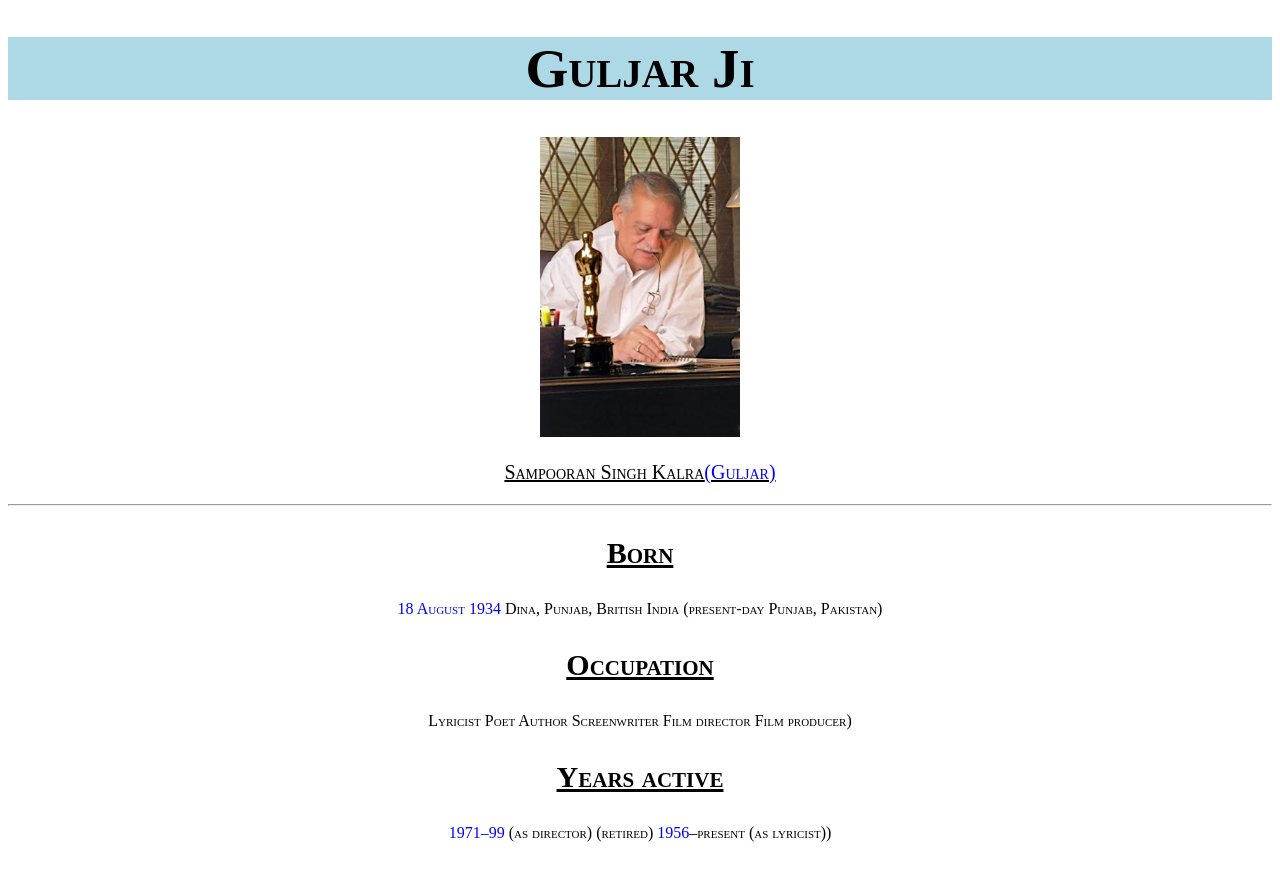
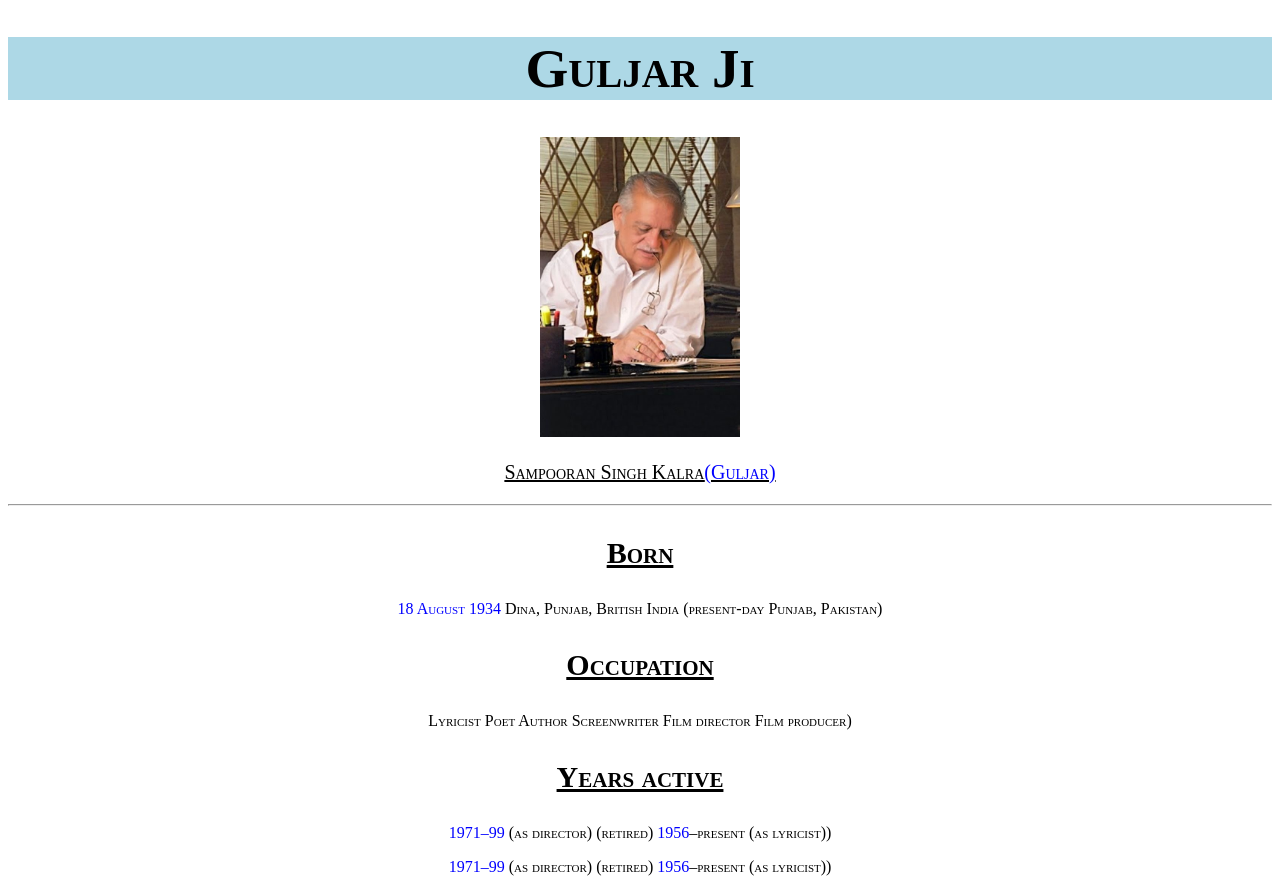
Before and after one commit to Nick910946/webhtml, a plain HTML site: page gujarji.html in a window 1280 px wide. Before the commit the page ends 858 px from the top, so only its background shows below. Drawn offline with Linux system fonts and the light colour scheme.

Commit message:
add span & modified

```diff
--- a/gujarji.html
+++ b/gujarji.html
@@ -25,5 +25,7 @@
 <p class="a">Lyricist Poet Author Screenwriter Film director Film producer)</p>
 <p class="a" style="font-size: 30px;"><u><b>Years active</b></u></p>
 <p class="a"><span class="b" >1971–99</span> (as director) (retired)<span class="b"> 1956</span>–present (as lyricist))</p>
+<p class="a"><span class="b" >1971–99</span> (as director) (retired)<span class="b"> 1956</span>–present (as lyricist))</p>
+
 </body>
 </html>
```
